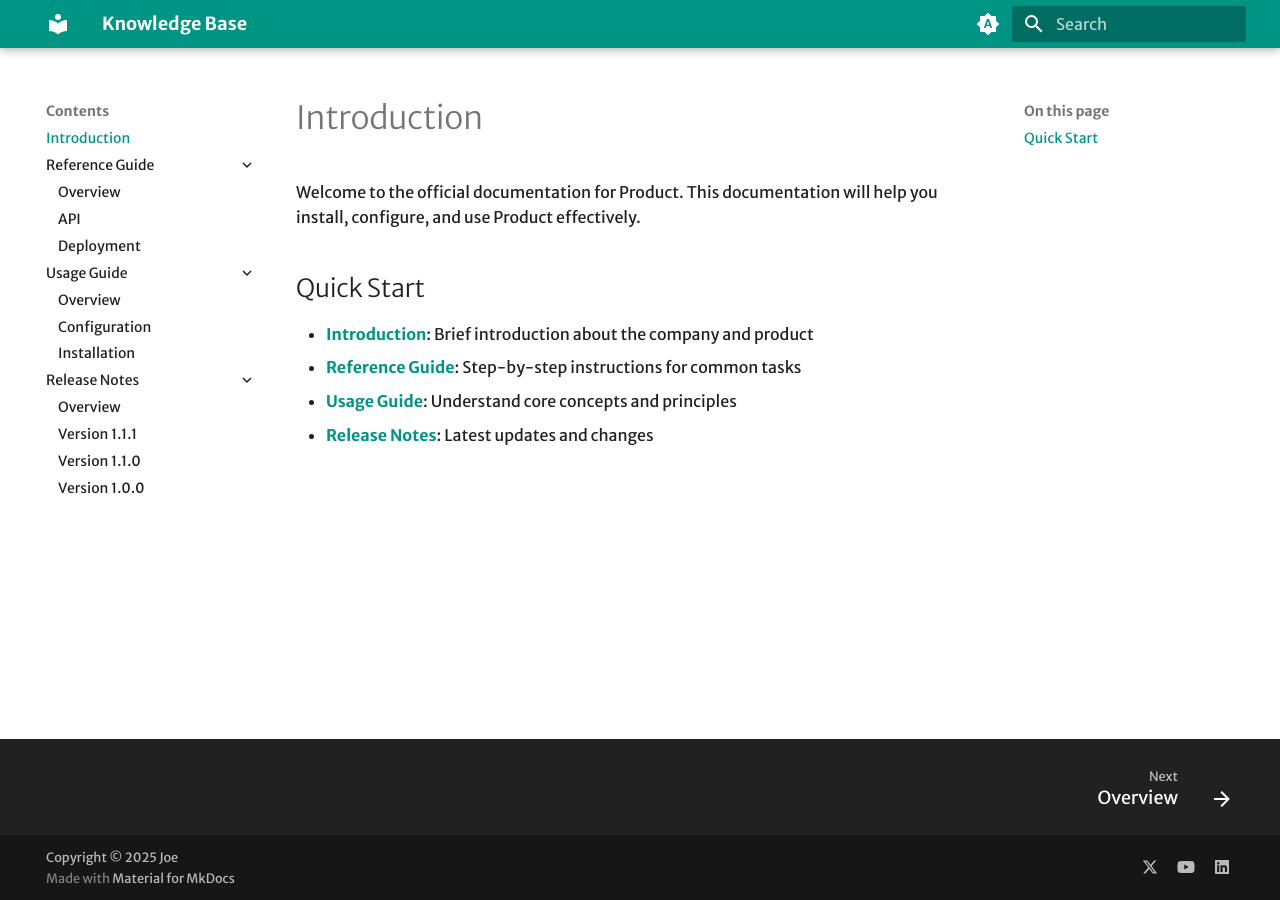
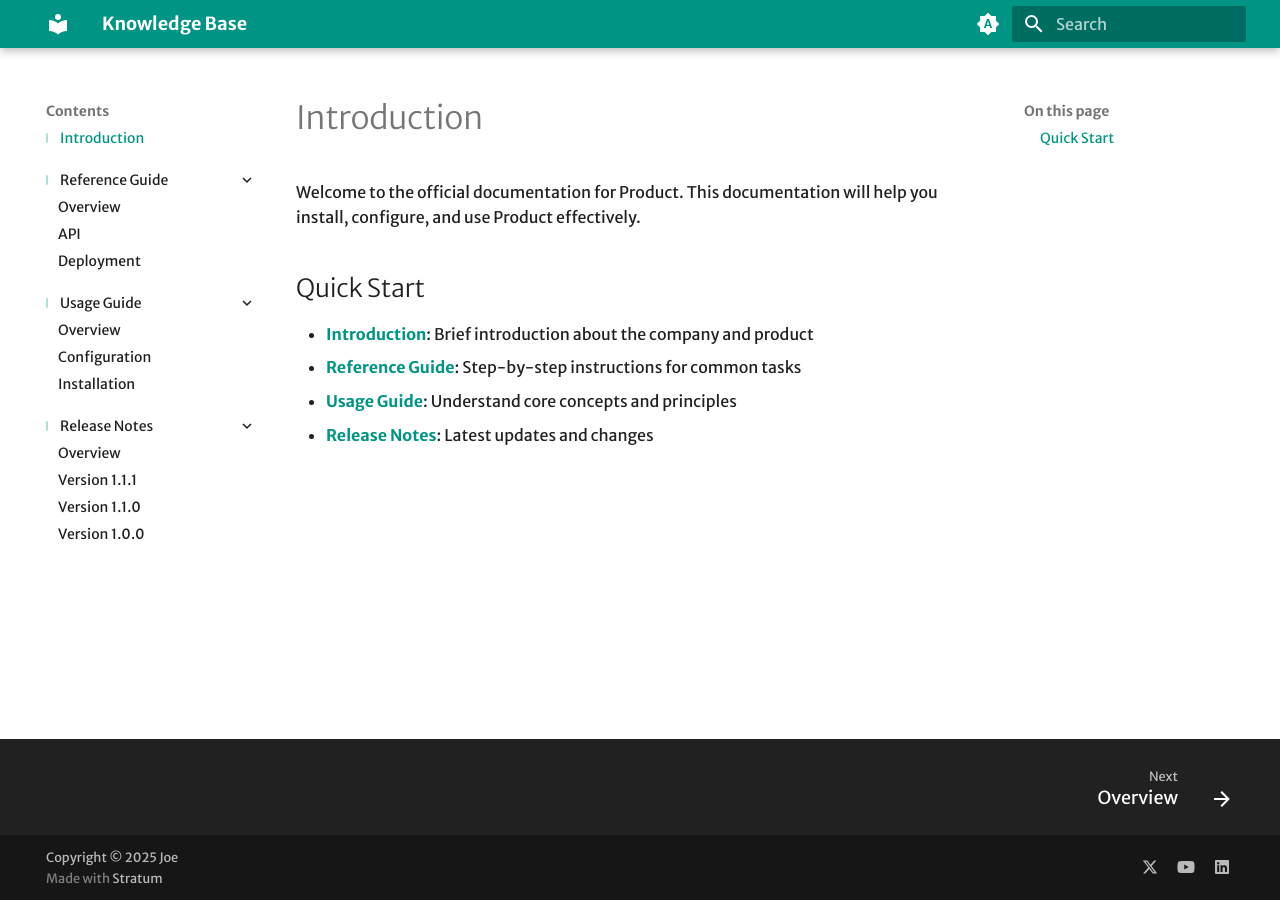
Before and after one commit to jake-47/stratum, an MkDocs documentation site: the page built from docs/index.md, in a window 1280 px wide. Built offline with MkDocs 1.6.1 and Material for MkDocs 9.7.7, drawn with Linux system fonts in a browser that asks for light colours; some web fonts are replaced.

Commit message:
beautify

```diff
--- a/docs/assets/styles/extra.css
+++ b/docs/assets/styles/extra.css
@@ -11,3 +11,48 @@
   font-weight: 400;
   font-display: swap;
 }
+
+/* Make top-level navigation sections more prominent with subtle styling */
+.md-nav--primary > .md-nav__list > .md-nav__item {
+  padding-bottom: 0.6rem;  /* Space below each section's content */
+  margin-bottom: 0.6rem;   /* Space after the divider */
+  border-bottom: 1px solid rgba(var(--md-default-fg-color--lightest-rgb), 0.12);  /* Extremely subtle divider */
+  position: relative;      /* For positioning the marker */
+}
+
+/* Add subtle vertical markers for top-level items */
+.md-nav--primary > .md-nav__list > .md-nav__item > .md-nav__link {
+  position: relative;      /* For the marker positioning */
+  padding-left: 0.7rem;    /* Make space for the marker */
+}
+
+.md-nav--primary > .md-nav__list > .md-nav__item > .md-nav__link::before {
+  content: "";
+  position: absolute;
+  left: 0;
+  top: 0.2rem;             /* Vertical centering */
+  bottom: 0.2rem;
+  width: 2px;              /* Very thin line */
+  background-color: var(--md-primary-fg-color);
+  opacity: 0.3;            /* Very subtle */
+  border-radius: 1px;
+}
+
+/* Keep the original alignment for the first item */
+.md-nav--primary > .md-nav__list > .md-nav__item:first-child {
+  margin-top: 0;  /* Reset any spacing that might affect the first item */
+}
+
+/* Remove divider from last item */
+.md-nav--primary > .md-nav__list > .md-nav__item:last-child {
+  border-bottom: none;
+  margin-bottom: 0;
+  padding-bottom: 0;
+}
+
+/* Match indentation in the right navigation (TOC) */
+.md-sidebar--secondary .md-nav__link {
+  padding-left: 0.7rem;  /* Same indentation as left nav */
+  position: relative;    /* For potential marker */
+  margin-left: 2px;      /* Slight offset to align with left nav */
+}
--- /dev/null
+++ b/docs/overrides/partials/copyright.html
@@ -0,0 +1,8 @@
+<div class="md-copyright">
+  {% if config.copyright %}
+    <div class="md-copyright__highlight">
+      {{ config.copyright }}
+    </div>
+  {% endif %}
+  Made with <a href="https://github.com/jake-47/stratum" target="_blank" rel="noopener">Stratum</a>
+</div>
--- a/mkdocs.yml
+++ b/mkdocs.yml
@@ -3,6 +3,7 @@ site_url: https://sitename.example
 
 theme:
   name: material
+  custom_dir: docs/overrides
 
   font:
     text: "Merriweather Sans"
@@ -60,14 +61,18 @@ markdown_extensions:
 extra_javascript:
   - assets/scripts/rename-nav-headings.js
 
+extra_css:
+  - assets/styles/extra.css
+
+
 extra:
   social:
     - icon: fontawesome/brands/x-twitter
-      link: https://x.com/satmojoe
+      link: https://twitter.com/TheGuySwann
     - icon: fontawesome/brands/youtube
       link: https://www.youtube.com/watch?v=YtFOxNbmD38
     - icon: fontawesome/brands/linkedin
-      link: https://uk.linkedin.com/in/joe-bryan-
+      link: https://theuselessweb.com/
 
 copyright: Copyright &copy; 2025 Joe
 
```
